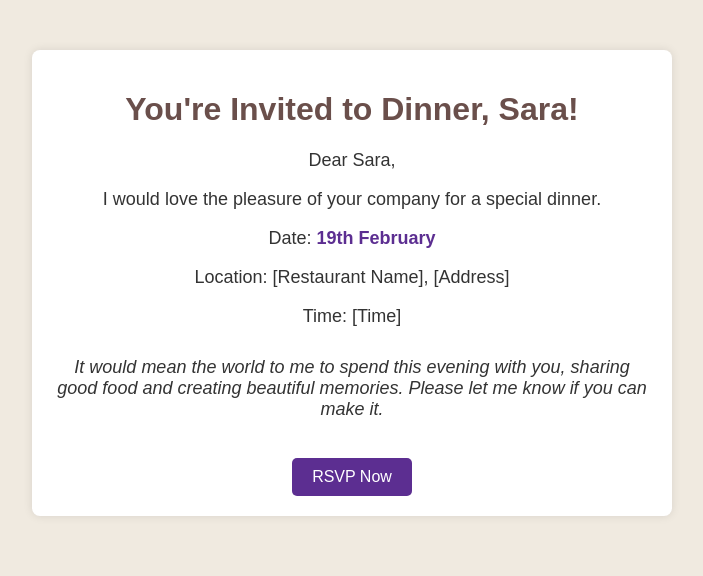
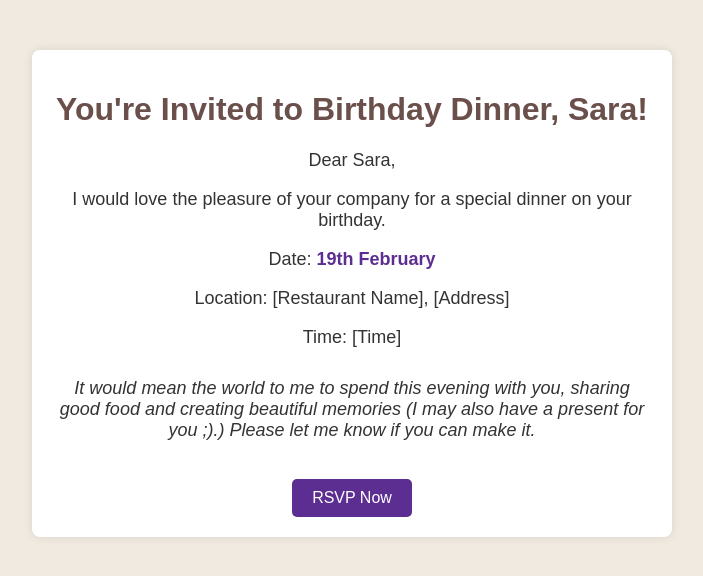
Before and after one commit to klemmari-s/klemmari-s.github.io, a plain HTML site: page index.html in a window 1280 px wide. Shown: the whole page, without its empty margins (288-991 px from the left). Drawn offline with Linux system fonts and the light colour scheme.

Commit message:
Update index.html

```diff
--- a/index.html
+++ b/index.html
@@ -55,14 +55,14 @@
 </head>
 <body>
     <div class="container">
-        <h1>You're Invited to Dinner, Sara!</h1>
+        <h1>You're Invited to Birthday Dinner, Sara!</h1>
         <p>Dear Sara,</p>
-        <p>I would love the pleasure of your company for a special dinner.</p>
+        <p>I would love the pleasure of your company for a special dinner on your birthday.</p>
         <p>Date: <span class="date">19th February</span></p>
         <p>Location: [Restaurant Name], [Address]</p>
         <p>Time: [Time]</p>
-        <p class="message">It would mean the world to me to spend this evening with you, sharing good food and creating beautiful memories. Please let me know if you can make it.</p>
-        <a href="mailto:[Your Email]?subject=Dinner Invitation Response&body=Dear [Your Name],%0D%0A%0D%0AI'm excited to join you for dinner! Looking forward to it.%0D%0A%0D%0ASincerely,%0D%0ASara" class="button">RSVP Now</a>
+        <p class="message">It would mean the world to me to spend this evening with you, sharing good food and creating beautiful memories (I may also have a present for you ;).) Please let me know if you can make it.</p>
+        <a href="mailto:[sami.klemetti@gmail.com]?subject=Dinner Invitation Response&body=Dear [Sami],%0D%0A%0D%0AI'm excited to join you for dinner! Looking forward to it.%0D%0A%0D%0ASincerely,%0D%0ASara" class="button">RSVP Now</a>
     </div>
 </body>
 </html>
```
